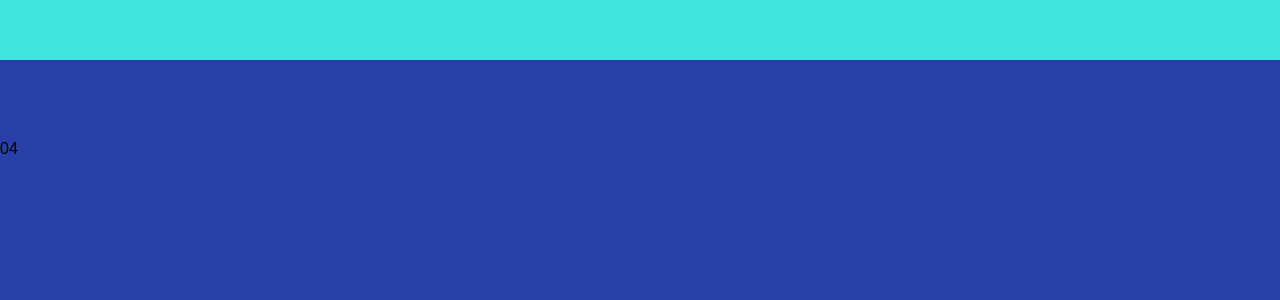
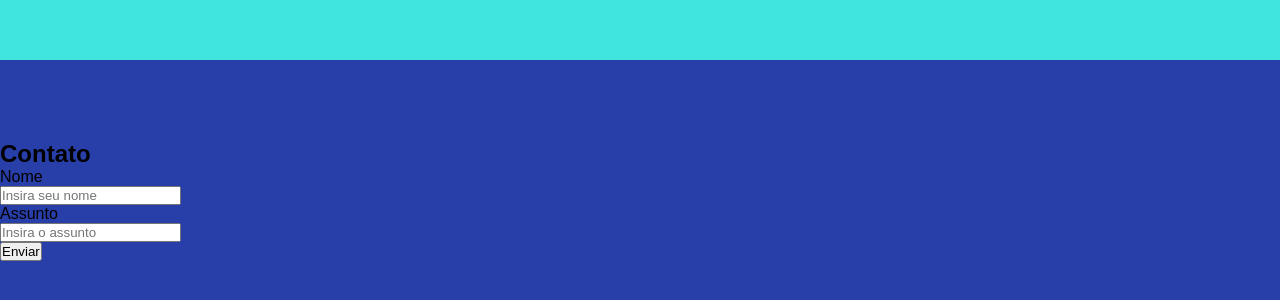
Before and after one commit to jongaskk/TDS---html.coding, a plain HTML site: page landingPage/index.html in a window 1280 px wide. Shown: the part 2340-2640 px from the top of the page. Drawn offline with Linux system fonts and the light colour scheme.

Commit message:
Add files via upload

```diff
--- a/landingPage/index.html
+++ b/landingPage/index.html
@@ -18,16 +18,31 @@
     <main>
         <section id="s1">
             <div class="wrap-img">
-                <img class="img-s1" src="./images/cypher.webp" alt="Imagem exemplo">
+                <img class="img-s1" src="cypher.webp" alt="Imagem exemplo">
             </div>
             <div class="wrap-words">
                 <h2>CYPHER</h2>
                 <p>Cypher é um agente sentinela marroquino no VALORANT, conhecido por suas habilidades de vigilância e controle de informações. Ele usa dispositivos espiões para rastrear e monitorar os movimentos dos inimigos, fornecendo informações cruciais para sua equipe. Seu nome verdadeiro é Amir. </p>
             </div>
         </section>
+
         <section id="s2">02</section>
+
         <section id="s3">03</section>
-        <section id="s4">04</section>
+
+        <section id="s4">
+            <h2>Contato</h2>
+            <div class="formulario">
+                <label for="nome">Nome</label><br>
+                <input type="text" id="nome" placeholder="Insira seu nome"><br>
+                <label for="assunto">Assunto</label><br>
+                <input type="text" id="assunto" placeholder="Insira o assunto"><br>
+                <button onclick="enviar()">Enviar</button>
+            </div>
+        </section>
+
     </main>
+
+    <script src="script.js"></script>
 </body>
 </html>
--- a/landingPage/script.js
+++ b/landingPage/script.js
@@ -0,0 +1,20 @@
+function enviar(){
+    //retornando o estilo original dos inputs
+    document.getElementById('nome').style.border = '1px solid black'
+    document.getElementById('assunto').style.border = '1px solid black'
+
+    //atribuindo para variaveis constantes os valores digitados
+    const nome = document.getElementById('nome').value
+    const assunto = document.getElementById('assunto').value
+
+    //validar se os campos foram preenchidos
+    if(!nome || !assunto){
+        document.getElementById('nome').style.border = '2px solid red'
+        document.getElementById('assunto').style.border = '2px solid red'
+        return
+    }
+
+    const mensagem = `Gostaria de entrar em contato" \n\nNome: ${nome} \nAssunto: ${assunto}`
+    const msg = encodeURIComponent(mensagem)
+    window.location.href = `https://wa.me/5541999999999?text=${msg}`
+}
```
